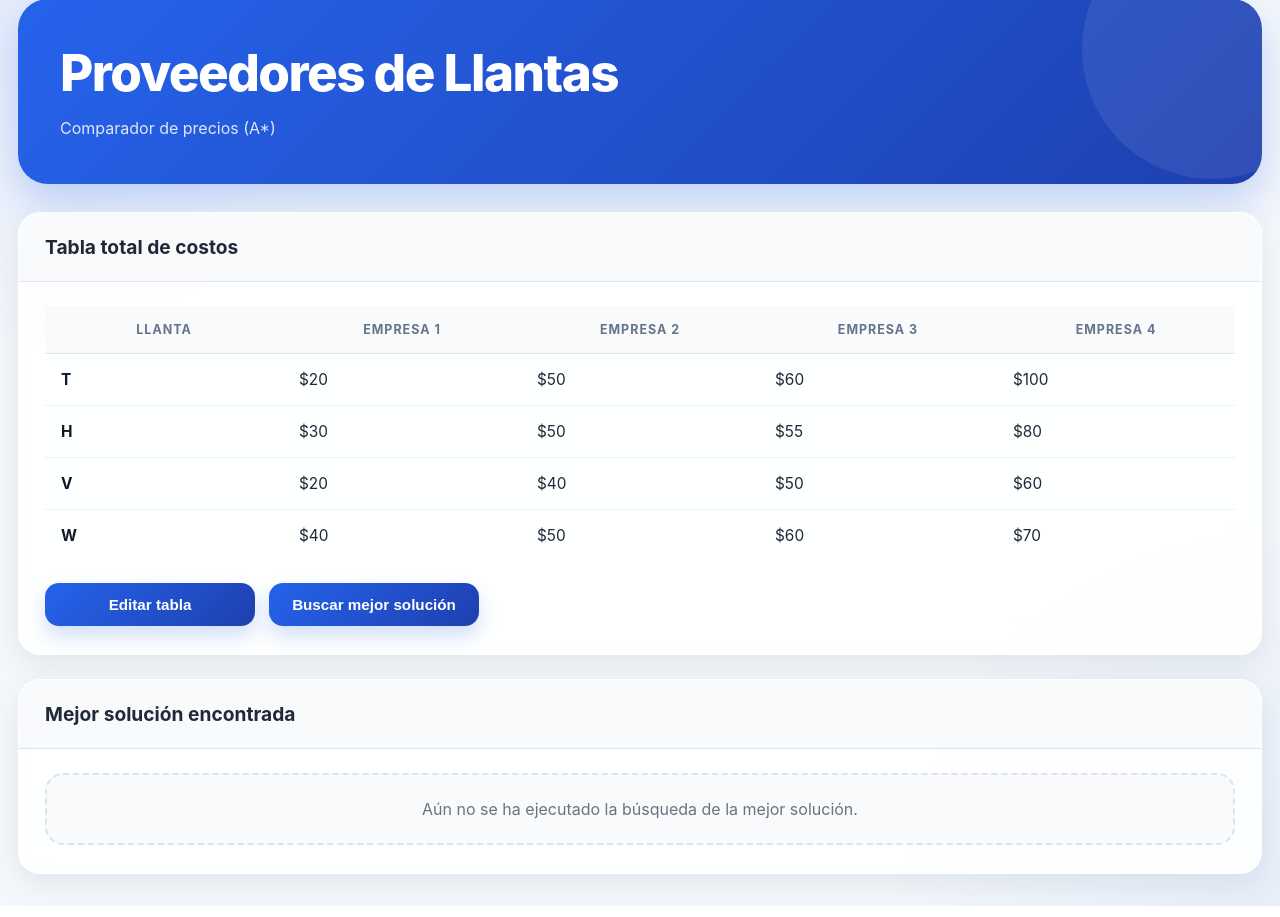
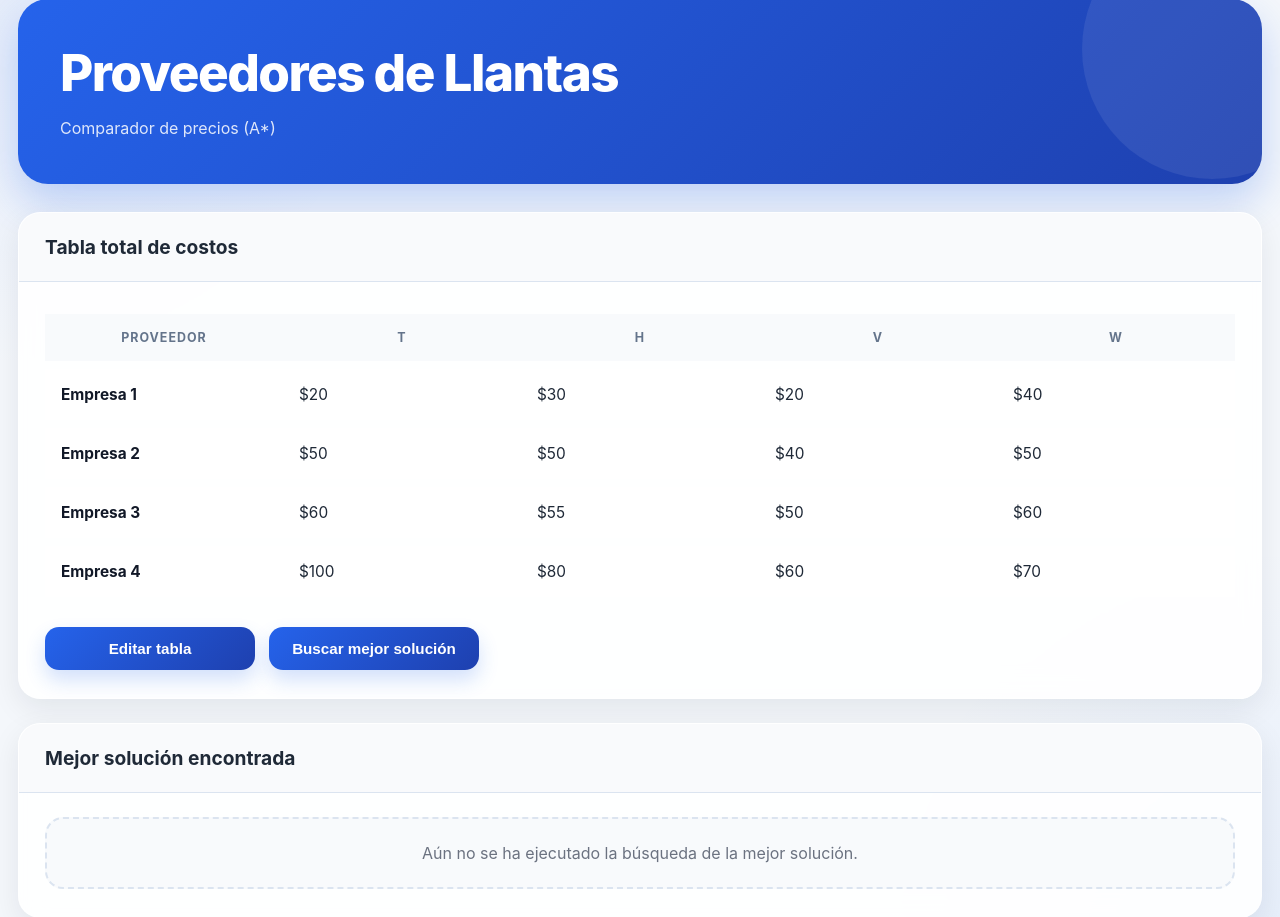
Before and after one commit to duris0812/costoLlantas, a Django app: page / in a window 1280 px wide. Shown: the part 33-950 px from the top of the page. Run offline with Django 4.2, Linux system fonts and the light colour scheme.

Commit message:
UI: vista sin edición con empresas como filas y llantas como columnas; eliminar líneas de tabla

```diff
--- a/llantas_app/views.py
+++ b/llantas_app/views.py
@@ -183,11 +183,20 @@ def index(request):
             return redirect(request.path)
 
     proveedores, tabla_costos = construir_tabla_costos(costos_base)
+    # construir tabla por proveedor para la vista (empresas como filas)
+    tabla_por_proveedor = []
+    for proveedor in proveedores:
+        fila = {
+            'proveedor': proveedor,
+            'valores': [costos_base[proveedor][llanta] for llanta in tipos_llantas],
+        }
+        tabla_por_proveedor.append(fila)
     matriz_edicion = construir_matriz_edicion(costos_base)
 
     contexto = {
         'proveedores': proveedores,
         'tabla_costos': tabla_costos,
+        'tabla_por_proveedor': tabla_por_proveedor,
         'matriz_edicion': matriz_edicion,
         'mejor_solucion': mejor_solucion,
         'mensaje': mensaje,
--- a/templates/llantas_app/index.html
+++ b/templates/llantas_app/index.html
@@ -261,6 +261,28 @@
       margin: 8px 0;
     }
 
+    /* Estilos para la vista sin líneas */
+    .view-table {
+      border-collapse: separate;
+      border-spacing: 0 0.5rem;
+    }
+
+    .view-table th,
+    .view-table td {
+      border: none;
+      background: transparent;
+      padding: 16px;
+    }
+
+    .view-table tbody tr {
+      background: rgba(255,255,255,0.9);
+      box-shadow: none;
+    }
+
+    .view-table td strong {
+      font-weight: 700;
+    }
+
     .actions {
       display: flex;
       gap: 14px;
@@ -431,27 +453,24 @@
 
           {% else %}
 
-            <table>
+            <table class="view-table">
 
               <thead>
-                <tr>
-
-                  <th>Llanta</th>
-
-                  {% for proveedor in proveedores %}
-                    <th>{{ proveedor }}</th>
-                  {% endfor %}
-
-                </tr>
+                  <tr>
+                    <th>Proveedor</th>
+                    {% for llanta in tipos_llantas %}
+                      <th>{{ llanta }}</th>
+                    {% endfor %}
+                  </tr>
               </thead>
 
               <tbody>
 
-                {% for fila in tabla_costos %}
+                {% for fila in tabla_por_proveedor %}
                   <tr>
 
                     <td>
-                      <strong>{{ fila.llanta }}</strong>
+                      <strong>{{ fila.proveedor }}</strong>
                     </td>
 
                     {% for valor in fila.valores %}
```
